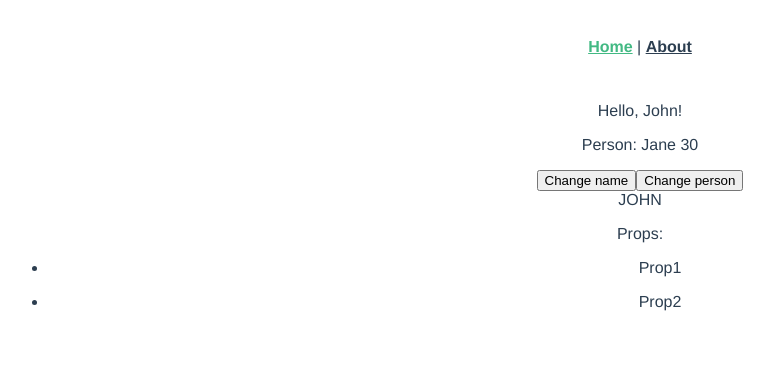
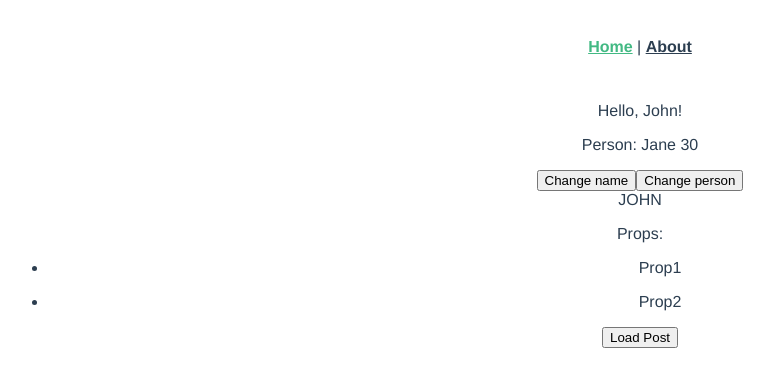
Before and after one commit to Cleomir/learning-vue, a Vue app in the folder vue-typescript/: page / in a window 1280 px wide. Shown: the top 386 px of the page, without its empty margins (0-774 px from the left). Built offline with nearby package versions, Linux system fonts and the light colour scheme.

Commit message:
Add async request

```diff
--- a/vue-typescript/src/components/CompositionAPI.vue
+++ b/vue-typescript/src/components/CompositionAPI.vue
@@ -8,6 +8,11 @@
       <span>{{ nameToUpperCase }}</span>
     </div>
     <Props :props="props" />
+    <button @click="loadPost">Load Post</button>
+    <!-- <ul v-for="(post, index) in posts" :key="index">
+      <li>{{ post.title }}</li>
+    </ul> -->
+    <p>{{ post.title }}</p>
   </div>
 </template>
 
@@ -22,6 +27,7 @@ import {
   onMounted,
   onUnmounted,
 } from "vue";
+import axios from "axios";
 
 import Props from "./Props.vue";
 
@@ -32,6 +38,7 @@ export default defineComponent({
     const name = ref("John");
     const person = reactive({ name: "Jane", age: 30 });
     const props = ref([{ name: "Prop1" }, { name: "Prop2" }]);
+    const post = ref({});
 
     // methods
     const changeName = () => {
@@ -57,6 +64,15 @@ export default defineComponent({
     onMounted(() => console.log("component mounted"));
     onUnmounted(() => console.log("component unmounted"));
 
+    //async
+    const loadPost = async () => {
+      const { data } = await axios.get(
+        "https://jsonplaceholder.typicode.com/posts/1"
+      );
+      console.log("Response: ", data);
+      post.value = data;
+    };
+
     return {
       name,
       person,
@@ -64,6 +80,8 @@ export default defineComponent({
       changePerson,
       nameToUpperCase,
       props,
+      loadPost,
+      post,
     };
   },
 });
```
